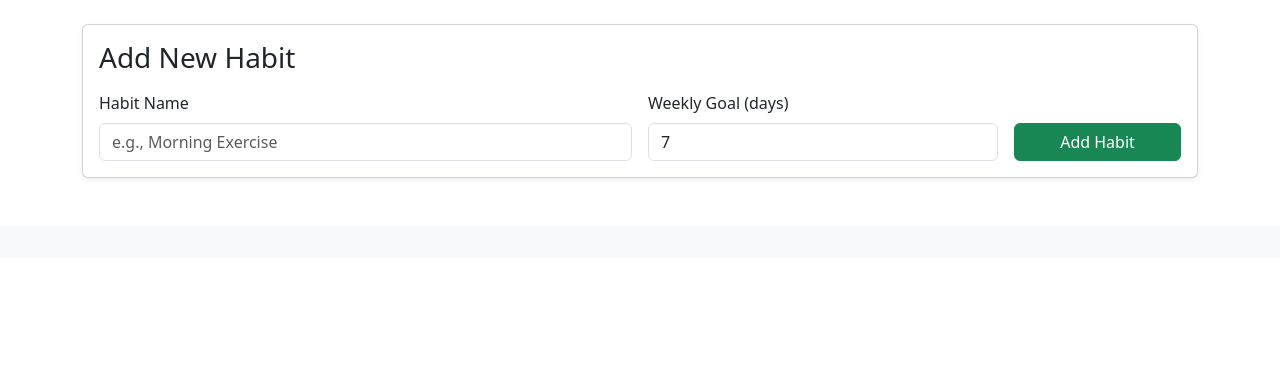
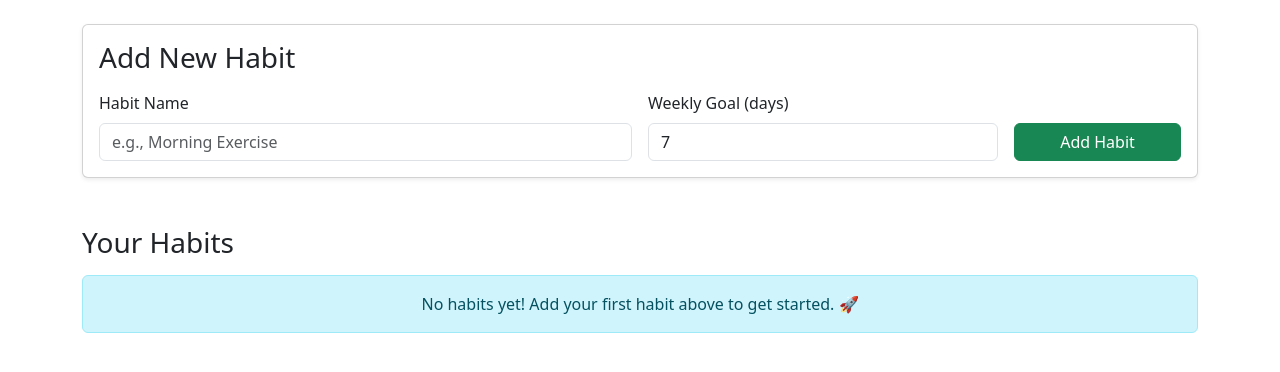
Before and after one commit to Valamala/habit-tracker, a Python web app: template templates/index.html in a window 1280 px wide. Shown: the part 32-404 px from the top of the page. Run offline with Jinja, Linux system fonts and the light colour scheme; the template is opened without the code that fills it, so the values that code supplies are empty.

Commit message:
Create habit cards layout using Bootstrap grid system

```diff
--- a/templates/index.html
+++ b/templates/index.html
@@ -42,7 +42,55 @@
         </div>
     </div>
 </section>
+<section>
+            <h3 class="mb-3">Your Habits</h3>
+            {% if habits %}
+                <div class="row g-3">
+                    {% for habit in habits %}
+                    <div class="col-md-6">
+                        <div class="card habit-card shadow-sm">
+                            <div class="card-body">
+                                <div class="d-flex justify-content-between align-items-start mb-3">
+                                    <h5 class="card-title mb-0">{{ habit.name }}</h5>
+                                    <form action="/delete_habit/{{ habit.id }}" method="POST"
+                                          onsubmit="return confirm('Delete this habit?');">
+                                        <button type="submit" class="btn btn-sm btn-outline-danger">Delete</button>
+                                    </form>
+                                </div>
 
+                                <p class="text-muted mb-2">
+                                    Goal: {{ habit.completed }}/{{ habit.goal }} days this week
+                                </p>
+
+                                <!-- Progress Bar -->
+                                <div class="progress mb-3" style="height: 25px;">
+                                    <div class="progress-bar progress-bar-striped progress-bar-animated
+                                                {% if habit.progress == 100 %}bg-success{% else %}bg-info{% endif %}"
+                                         role="progressbar"
+                                         style="width: {{ habit.progress }}%;"
+                                         aria-valuenow="{{ habit.progress }}"
+                                         aria-valuemin="0"
+                                         aria-valuemax="100">
+                                        {{ habit.progress }}%
+                                    </div>
+                                </div>
+
+                                <form action="/log_habit/{{ habit.id }}" method="POST">
+                                    <button type="submit" class="btn btn-primary w-100 mark-complete-btn">
+                                        ✓ Mark Today Complete
+                                    </button>
+                                </form>
+                            </div>
+                        </div>
+                    </div>
+                    {% endfor %}
+                </div>
+            {% else %}
+                <div class="alert alert-info text-center" role="alert">
+                    No habits yet! Add your first habit above to get started. 🚀
+                </div>
+            {% endif %}
+        </section>
     </main>
 
     <!-- Footer -->
```
